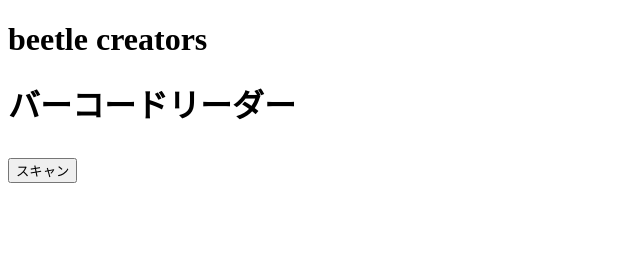
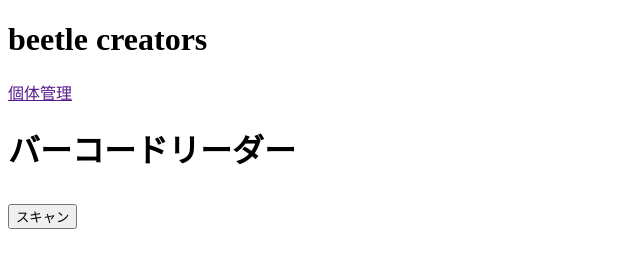
Before and after one commit to esabou22asdfasa/hello-world, a website: page www/index.html in a window 1280 px wide. Shown: the whole page, without its empty margins (0-640 px from the left). Drawn offline with Linux system fonts and the light colour scheme.

Commit message:
リンクを追加

```diff
--- a/www/index.html
+++ b/www/index.html
@@ -41,6 +41,7 @@
 <body>
   <div>
     <h1>beetle creators</h1>
+    <p><a href="">個体管理</a></p>
   </div>
     <h1>バーコードリーダー<h1>
     <button onclick="scan()">スキャン</button>
```
